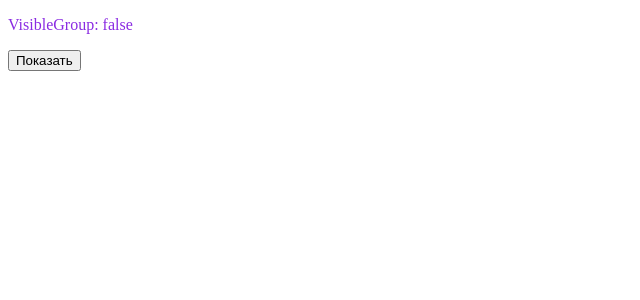
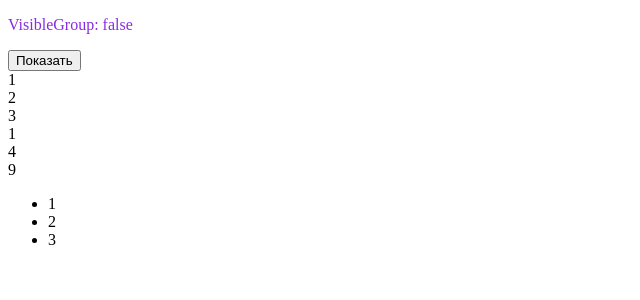
Before and after one commit to WbDmitry/vue3-training, a Vue app: page / in a window 1280 px wide. Shown: the top 300 px of the page, without its empty margins (0-640 px from the left). Built offline with nearby package versions, Linux system fonts and the light colour scheme.

Commit message:
Добавил перебор элементов из массива

```diff
--- a/src/App.vue
+++ b/src/App.vue
@@ -163,6 +163,12 @@ export default {
 		<button @click="setAge(25)">25</button>
 		<button @click="setAge(30)">30</button>
 	</div>
+
+	<div v-for="items in arr">{{ items }}</div>
+	<div v-for="items in arr">{{ items ** 2 }}</div>
+	<ul>
+		<li v-for="items in arr">{{ items }}</li>
+	</ul>
 </template>
 
 <style>
```
